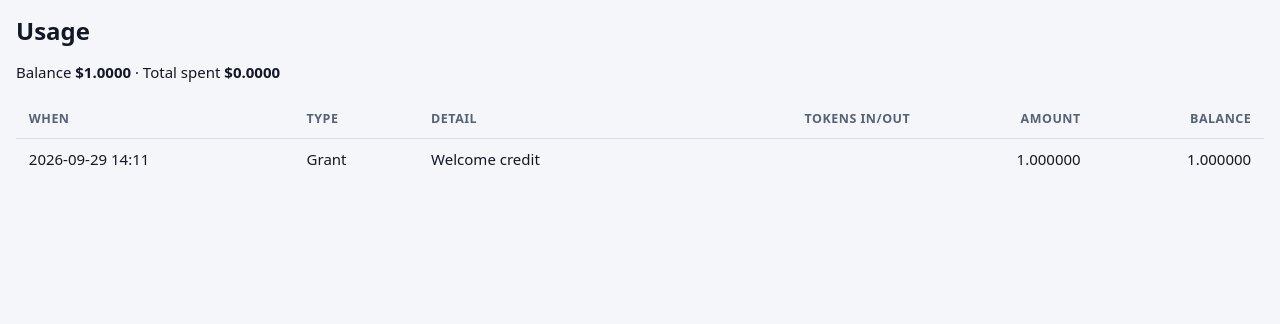
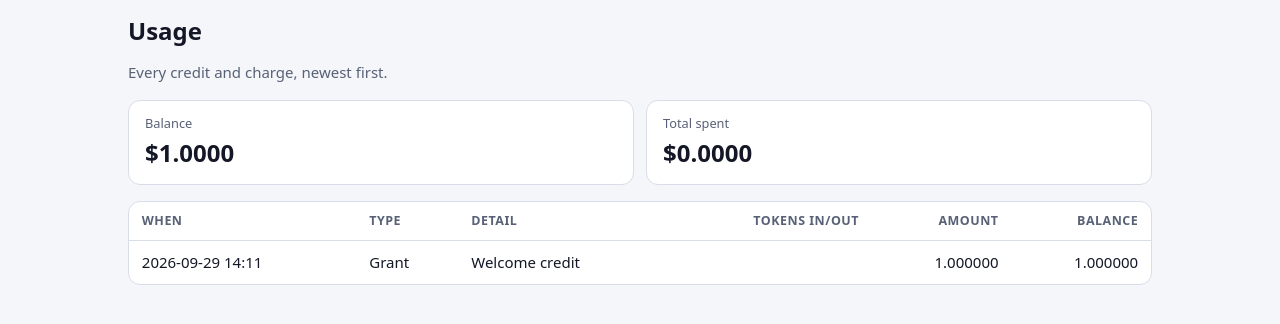
Before and after one commit to beeheado/-ITENT-45--midterm-litechat_dupe, a Django app: page /usage/ in a window 1280 px wide. Shown: the part 56-380 px from the top of the page. Run offline with Django 5.2, Linux system fonts and the light colour scheme; the visitor is signed in with stand-in values (Sample User, id 1); data comes from the database, SQL or seed files in the repository; data that the repository does not hold is empty.

Commit message:
feat: usage page summary cards and scrollable table
Co-Authored-By: Claude Sonnet 5.5 <noreply@anthropic.com>

```diff
--- a/templates/usage.html
+++ b/templates/usage.html
@@ -2,8 +2,14 @@
 {% load money %}
 {% block title %}Usage · Darkchat{% endblock %}
 {% block content %}
+<div style="max-width:64rem;margin:0 auto">
   <h1>Usage</h1>
-<p>Balance <strong>${{ balance_micros|usd }}</strong> · Total spent <strong>${{ spent_micros|usd }}</strong></p>
+  <p class="muted">Every credit and charge, newest first.</p>
+  <div class="stats">
+    <div class="stat"><div class="label">Balance</div><div class="value">${{ balance_micros|usd }}</div></div>
+    <div class="stat"><div class="label">Total spent</div><div class="value">${{ spent_micros|usd }}</div></div>
+  </div>
+  <div class="table-wrap">
   <table>
     <thead><tr><th>When</th><th>Type</th><th>Detail</th><th class="num">Tokens in/out</th><th class="num">Amount</th><th class="num">Balance</th></tr></thead>
     <tbody>
@@ -19,4 +25,6 @@
     {% empty %}<tr><td colspan="6" class="muted">No activity yet.</td></tr>{% endfor %}
     </tbody>
   </table>
+  </div>
+</div>
 {% endblock %}
```
Lines whose indentation alone changed are shown as unchanged.
